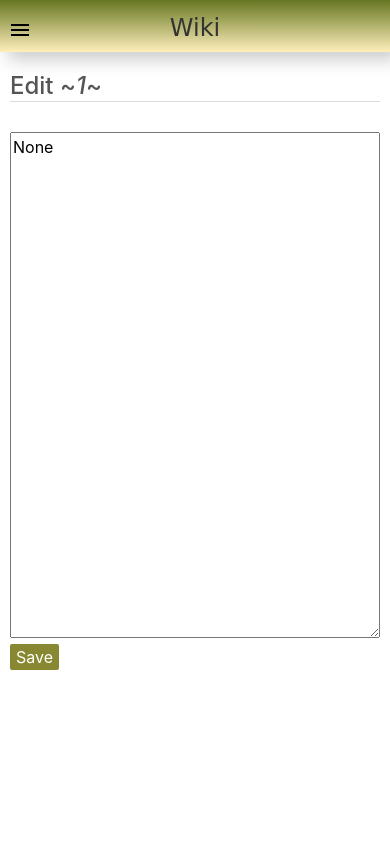
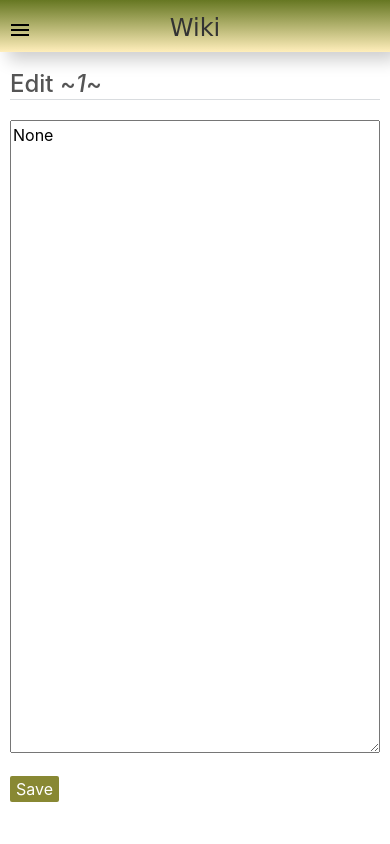
Before and after one commit to dbonach/cs50web-project-1-wiki, a Django app: page /edit/1/ in a window 390 px wide. Run offline with Django 3.2, Linux system fonts and the light colour scheme; some libraries are stand-ins or nearby versions; some web fonts are replaced.

Commit message:
Change style to textarea and edit-bt position
Some style in general was changed and new entries
were added.

```diff
--- a/encyclopedia/static/encyclopedia/index.css
+++ b/encyclopedia/static/encyclopedia/index.css
@@ -17,16 +17,18 @@ textarea {
   padding: 10px;
   width: calc(90% - 230px);
 }
+.main h1:first-child {
+  margin-top: 0.5rem;
+}
 .main h1 {
-  margin-top: 10px;
+  margin-top: 2.5rem;
   color: #555;
-  margin-bottom: 30px;
+  margin-bottom: 1.25rem;
   border-bottom: 1px solid #d9dcdf;
   font-size: 1.75rem;
 }
 .main > a {
-  position: absolute;
-  bottom: 1rem;
+  position: relative;
   text-decoration: underline;
   color: #080;
 }
@@ -35,7 +37,7 @@ textarea {
 }
 
 .sidebar {
-  height: 100vh;
+  min-height: 100vh;
   background-image: linear-gradient(#672, #feb);
   border-right: 2px solid black;
   padding: 10px;
@@ -95,6 +97,7 @@ textarea {
 .title-input input {
   outline: none;
   margin-left: 4px;
+  padding-left: 4px;
 }
 
 .submit-bt {
@@ -124,7 +127,7 @@ textarea {
 
 @media screen and (max-width: 600px) {
   textarea {
-    height: 60vh;
+    height: 75vh;
   }
 
   li a:hover {
@@ -138,7 +141,7 @@ textarea {
   }
   .main > a {
     margin-top: 2rem;
-    position: absolute;
+    position: relative;
     bottom: unset;
   }
   .main p a:hover {
@@ -146,6 +149,9 @@ textarea {
   }
   .main h1 {
     font-size: 1.5rem;
+  }
+  .main h5 {
+    font-size: 1rem;
   }
 
   .new-title {
@@ -157,6 +163,7 @@ textarea {
     border: none;
     text-align: center;
     height: max-content;
+    min-height: unset;
     box-shadow: 0.5rem 0.5rem 1rem rgba(0, 0, 0, 0.2);
     padding: 0;
   }
@@ -212,6 +219,7 @@ textarea {
     background-color: #883;
     color: white;
     border: none;
+    margin-top: 2vh;
   }
 }
 .home {
--- a/encyclopedia/static/encyclopedia/index.scss
+++ b/encyclopedia/static/encyclopedia/index.scss
@@ -17,10 +17,14 @@ textarea {
   padding: 10px;
   width: calc(90% - 230px);
 
+  h1:first-child {
+    margin-top: 0.5rem;
+  }
+
   h1 {
-    margin-top: 10px;
+    margin-top: 2.5rem;
     color: #555;
-    margin-bottom: 30px;
+    margin-bottom: 1.25rem;
     // border-bottom: 1px solid green;
     // #e9ecef
     border-bottom: 1px solid #d9dcdf;
@@ -31,8 +35,8 @@ textarea {
   }
 
   > a {
-    position: absolute;
-    bottom: 1rem;
+    position: relative;
+    // bottom: 1rem;
     text-decoration: underline;
     color: #080;
   }
@@ -43,7 +47,7 @@ textarea {
 }
 
 .sidebar {
-  height: 100vh;
+  min-height: 100vh;
   background-image: linear-gradient(#672, #feb);
   border-right: 2px solid black;
   padding: 10px;
@@ -114,6 +118,7 @@ textarea {
   input {
     outline: none;
     margin-left: 4px;
+    padding-left: 4px;
   }
 }
 
@@ -142,7 +147,7 @@ textarea {
 @media screen and (max-width: 600px) {
 
   textarea {
-    height: 60vh;
+    height: 75vh;
   }
 
   li a:hover {
@@ -158,7 +163,7 @@ textarea {
     > a {
       // position: relative;
       margin-top: 2rem;
-      position: absolute;
+      position: relative;
       // bottom: 1rem;
       bottom: unset;
     }
@@ -169,6 +174,10 @@ textarea {
 
     h1 {
       font-size: 1.5rem;
+    }
+
+    h5 {
+      font-size: 1rem;
     }
   }
 
@@ -182,6 +191,7 @@ textarea {
       text-align: center;
       // clear: both;
       height: max-content;
+      min-height: unset;
       // border-bottom: 2px solid black;
       box-shadow: 0.5rem 0.5rem 1rem rgb(0 0 0 / 20%);
       // overflow: hidden;
@@ -248,6 +258,7 @@ textarea {
     background-color: #883;
     color: white;
     border: none;
+    margin-top: 2vh;
   }
 }
 
--- a/encyclopedia/views.py
+++ b/encyclopedia/views.py
@@ -108,9 +108,8 @@ def newPage(request, title=""):
         if(not re.search(r"\w", title) or not re.search(r"\w", content)):
             return HttpResponse("Invalid  parameter")
 
-        # util.save_entry(title, content)
-        # return HttpResponseRedirect(reverse("encyclo:entry", kwargs={'entry': title}))
-        return HttpResponse("Invalid  parameter2")
+        util.save_entry(title, content)
+        return HttpResponseRedirect(reverse("encyclo:entry", kwargs={'entry': title}))
 
     else:
         return render(request, "encyclopedia/newpage.html", {
@@ -121,6 +120,10 @@ def newPage(request, title=""):
 def edit(request, entry):
     if(request.method == "POST"):
         content = request.POST["new-entry"]
+        # Handle void input
+        if (not re.search(r"\w", content)):
+            return HttpResponse("Invalid paramenter")
+
         util.save_entry(entry, content)
         return HttpResponseRedirect(reverse("encyclo:entry", kwargs={'entry': entry}))
 
```
Also changed, not shown: entries/JavaScript.md (added, +23 -0 lines), entries/text1.md (+42 -1 lines).
